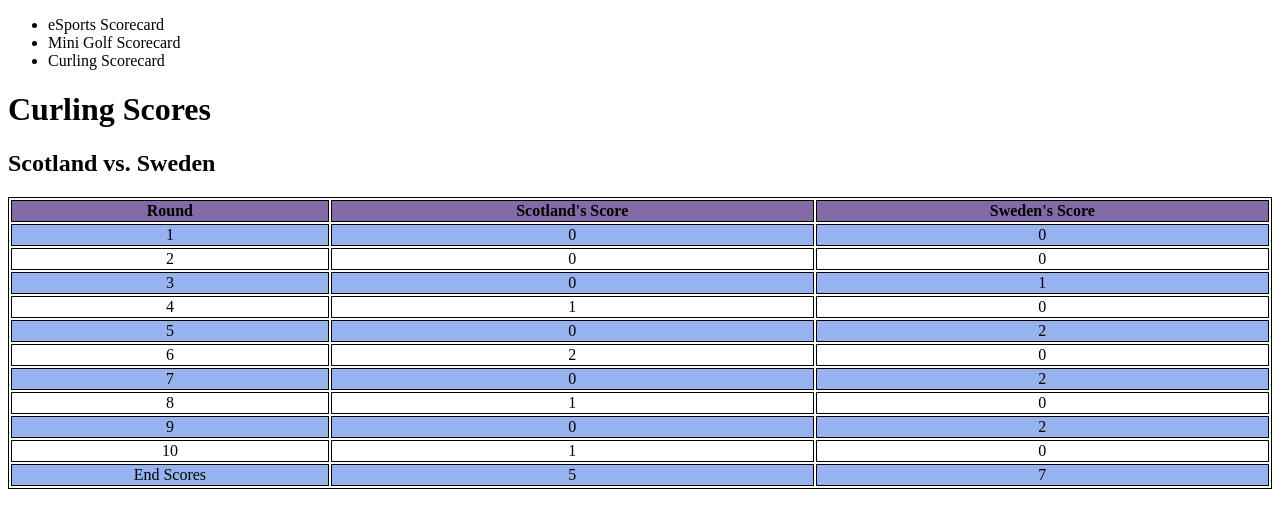
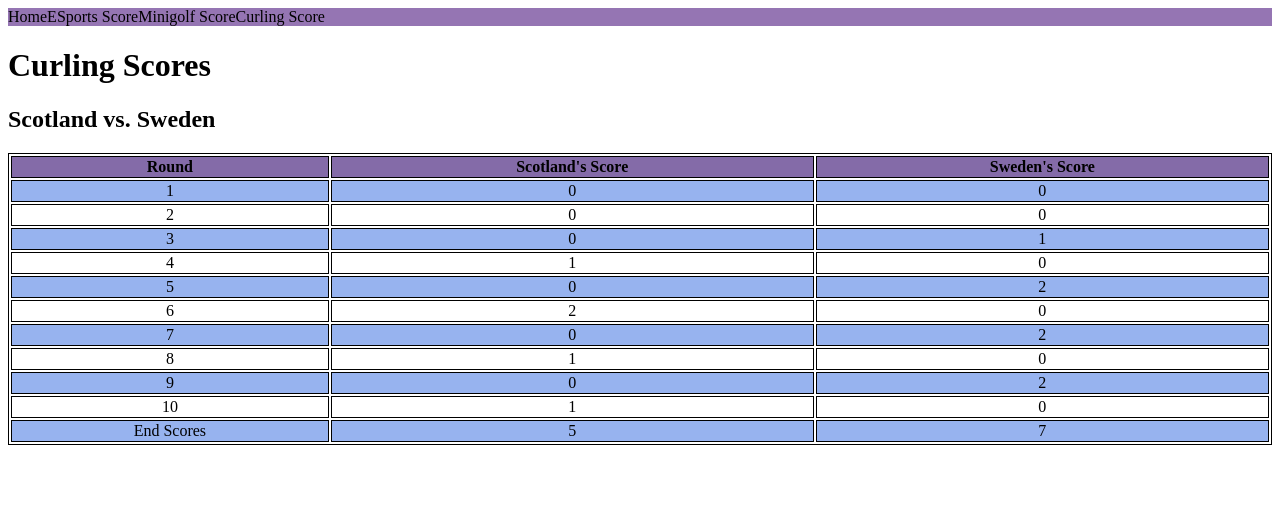
Before and after one commit to NerdySpaceDragon/Esports_Scorecard, a plain HTML site: page curling.html in a window 1280 px wide. Drawn offline with Linux system fonts and the light colour scheme.

Commit message:
fix links

```diff
--- a/curling.html
+++ b/curling.html
@@ -8,10 +8,11 @@
 </head>
 
   <body>
-    <ul>
-      <li href="eSports.html">eSports Scorecard</li>
-      <li href="mini_golf.html">Mini Golf Scorecard</li>
-      <li href="curling.html">Curling Scorecard</li>
+    <ul class="nav_bar">
+      <li><a href="index.html">Home</a></li>
+      <li><a href="Esports.html">ESports Score</a></li>
+      <li><a href="minigolf.html">Minigolf Score</a></li>
+      <li><a href="curling.html">Curling Score</a></li>
     </ul>
     <h1>Curling Scores</h1>
     <h2>Scotland vs. Sweden</h2>
```
Also changed, not shown: eSports.html (+5 -4 lines), index.html (+5 -4 lines), mini_golf.html (+5 -4 lines).
